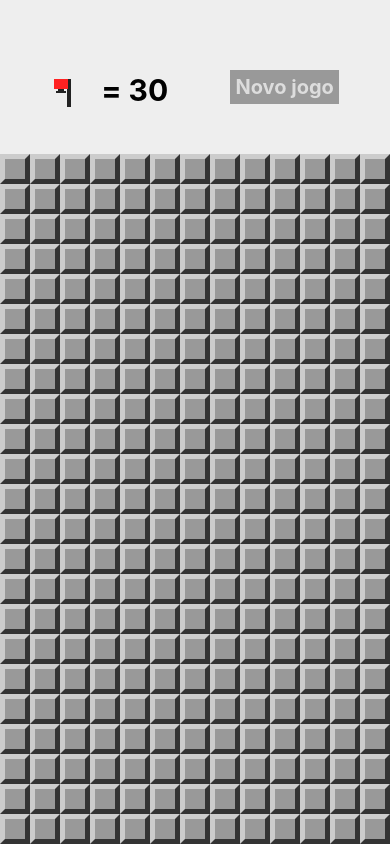
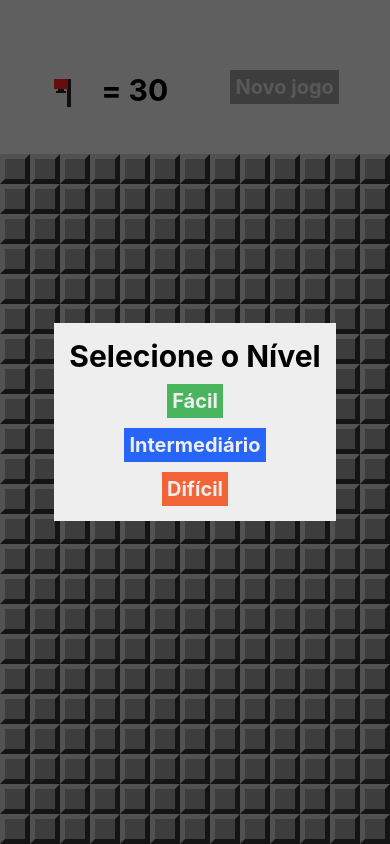
Before and after one commit to gabriel1997castro/minefield, a React Native app: screen / in a window 390 px wide. Both pictures are taken after a click on the element 66 px from the left and 92 px from the top of the page. Built offline with nearby package versions, Linux system fonts and the light colour scheme.

Commit message:
Add Level Selection

```diff
--- a/App.js
+++ b/App.js
@@ -21,6 +21,7 @@
   flagsUsed,
 } from './src/gameController';
 import Header from './src/components/Header';
+import Level from './src/screens/Level';
 
 export default class App extends Component {
   constructor(props) {
@@ -41,6 +42,7 @@
       board: createMinedBoard(rows, cols, this.minesAmount()),
       won: false,
       lose: false,
+      showLevelSelection: false,
     }
   }
 
@@ -74,12 +76,29 @@
     this.setState({ board, won });
   }
 
+  onLevelSelect = level => {
+    params.difficultLevel = level;
+    this.setState(this.createState())
+  }
+
   render() {
     return (
       <View style={styles.container}>
-        <Header flagsLeft={this.minesAmount() - flagsUsed(this.state.board)} onNewGame={() => this.setState(this.createState())} />
+        <Level
+          isVisible={this.state.showLevelSelection}
+          onLevelSelect={this.onLevelSelect}
+          onCancel={() => this.setState({ showLevelSelection: false })}
+        />
+        <Header
+          flagsLeft={this.minesAmount() - flagsUsed(this.state.board)}
+          onNewGame={() => this.setState(this.createState())}
+          onFlagPress={() => this.setState({ showLevelSelection: true })}
+        />
         <View style={styles.board}>
-          <MineField board={this.state.board} onOpenField={this.openField} onFlagField={this.onFlagField} />
+          <MineField board={this.state.board}
+            onOpenField={this.openField}
+            onFlagField={this.onFlagField}
+          />
         </View>
       </View>
     );
--- /dev/null
+++ b/src/screens/Level.js
@@ -0,0 +1,70 @@
+import React from 'react'
+import { StyleSheet, Text, View, TouchableOpacity, Modal } from 'react-native'
+
+export default props => {
+  return (
+    <Modal onRequestClose={props.onCancel}
+      visible={props.isVisible}
+      animationType="slide"
+      transparent={true}>
+      <View style={styles.frame}>
+        <View style={styles.container}>
+          <Text style={styles.title}>Selecione o Nível</Text>
+          {/* Transformar em componente */}
+          <TouchableOpacity
+            style={[styles.button, styles.bgEasy]}
+            onPress={() => props.onLevelSelect(0.1)}>
+            <Text style={styles.buttonLabel}>Fácil</Text>
+          </TouchableOpacity>
+          <TouchableOpacity
+            style={[styles.button, styles.bgNormal]}
+            onPress={() => props.onLevelSelect(0.2)}>
+            <Text style={styles.buttonLabel}>Intermediário</Text>
+          </TouchableOpacity>
+          <TouchableOpacity
+            style={[styles.button, styles.bgHard]}
+            onPress={() => props.onLevelSelect(0.3)}>
+            <Text style={styles.buttonLabel}>Difícil</Text>
+          </TouchableOpacity>
+        </View>
+      </View>
+    </Modal>
+  )
+}
+
+const styles = StyleSheet.create({
+  frame: {
+    flex: 1,
+    alignItems: 'center',
+    justifyContent: 'center',
+    backgroundColor: 'rgba(0,0,0,0.6)',
+  },
+  container: {
+    alignItems: 'center',
+    justifyContent: 'center',
+    backgroundColor: '#EEE',
+    padding: 15,
+  },
+  title: {
+    fontSize: 30,
+    fontWeight: 'bold',
+  },
+  button: {
+    marginTop: 10,
+    padding: 5,
+  },
+  buttonLabel: {
+    fontSize: 20,
+    color: '#EEE',
+    fontWeight: 'bold',
+  },
+  bgEasy: {
+    backgroundColor: '#49b65d',
+  },
+  bgNormal: {
+    backgroundColor: '#2765F7'
+  },
+  bgHard: {
+    backgroundColor: '#F26337'
+  }
+})
```
